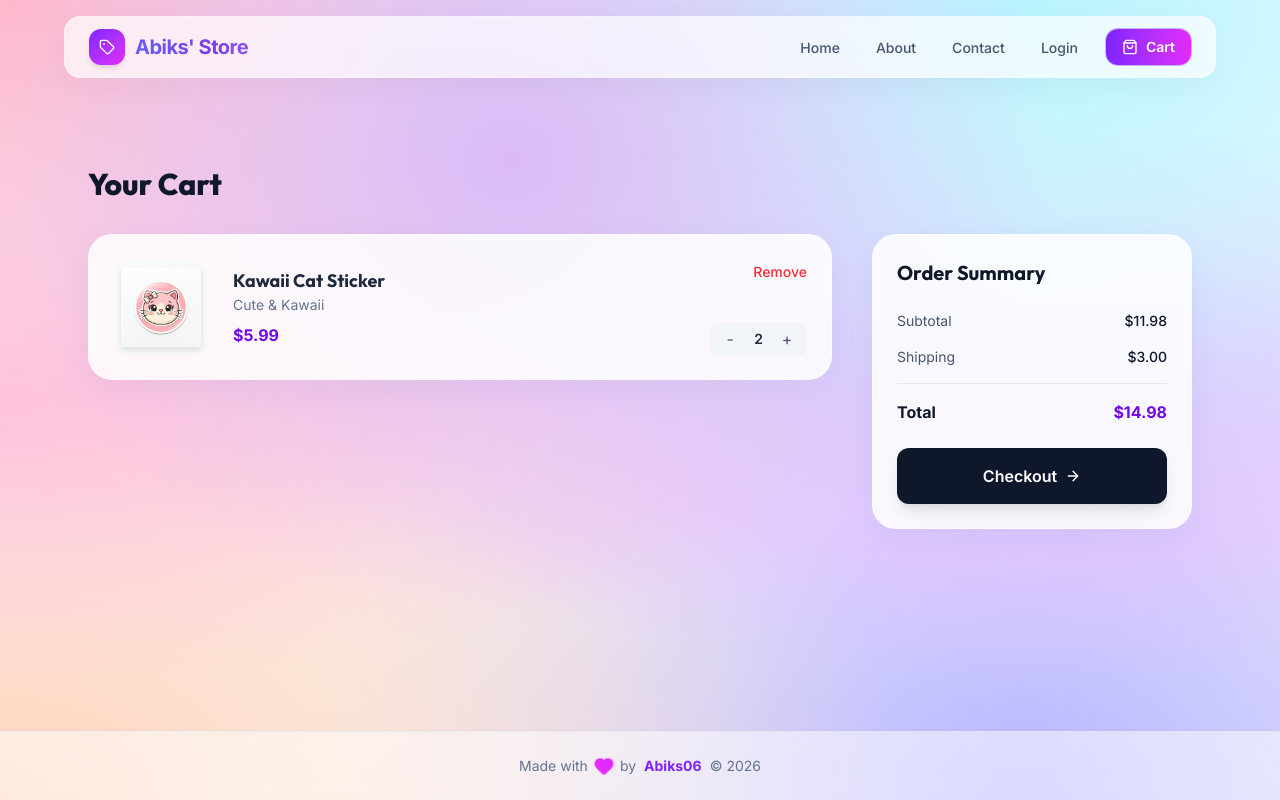
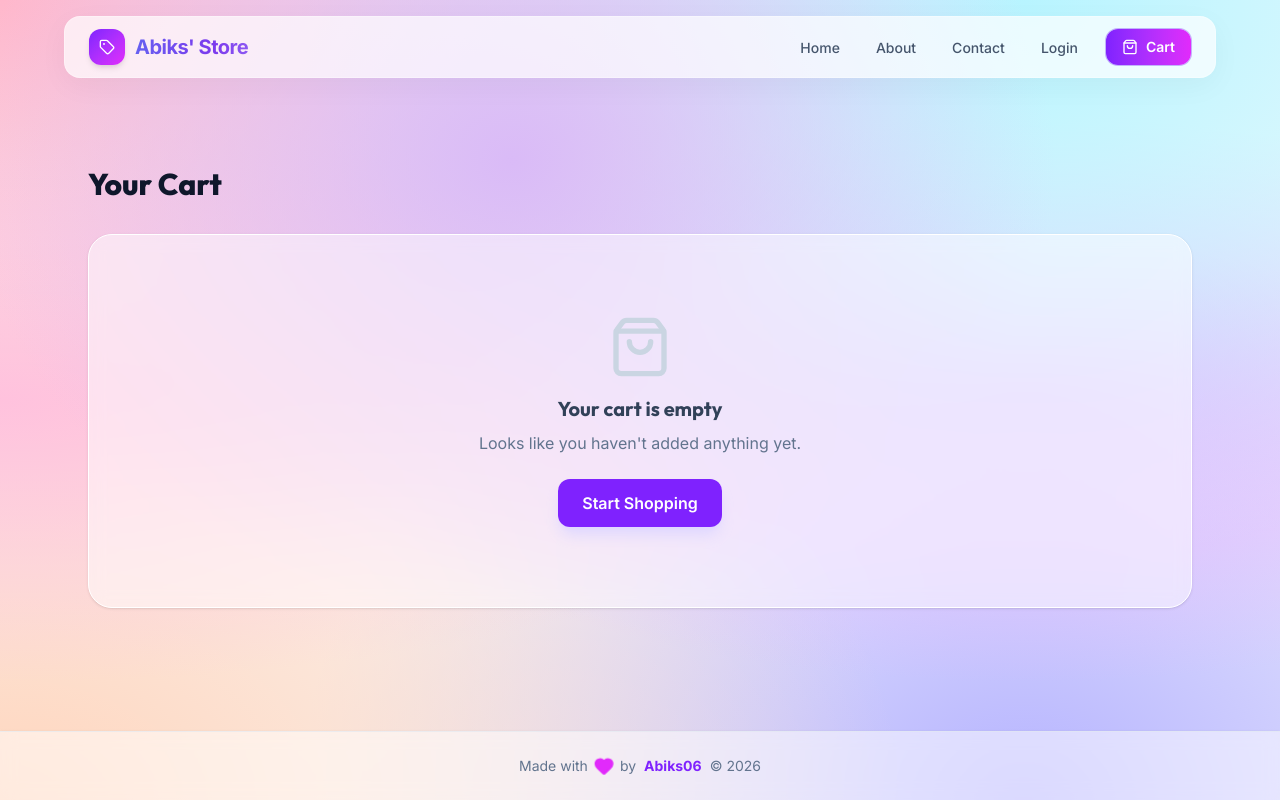
Before and after one commit to Abiks06/easystore-ui, a Next.js app: page /cart in a window 1280 px wide. Built offline with nearby package versions, Linux system fonts and the light colour scheme.

Commit message:
feat: implement storefront layout, cart management system, and interactive product cards

```diff
--- a/package.json
+++ b/package.json
@@ -13,7 +13,9 @@
     "lucide-react": "^1.31.0",
     "next": "16.3.0",
     "react": "19.2.8",
-    "react-dom": "19.2.8"
+    "react-dom": "19.2.8",
+    "react-hot-toast": "^2.6.0",
+    "zustand": "^5.0.15"
   },
   "devDependencies": {
     "@tailwindcss/postcss": "^4",
--- a/src/app/cart/page.tsx
+++ b/src/app/cart/page.tsx
@@ -1,59 +1,124 @@
-import { ShoppingBag, ArrowRight } from "lucide-react";
+"use client";
+
+import { ShoppingBag, ArrowRight, Trash2 } from "lucide-react";
 import Image from "next/image";
+import { useCartStore } from "@/store/useCartStore";
+import toast from "react-hot-toast";
+import Link from "next/link";
+import { useEffect, useState } from "react";
 
 export default function CartPage() {
+  const { cartItems, removeFromCart, updateQuantity, clearCart, getSubtotal } = useCartStore();
+  const [mounted, setMounted] = useState(false);
+
+  useEffect(() => {
+    setMounted(true);
+  }, []);
+
+  const handleCheckout = () => {
+    if (cartItems.length === 0) return;
+
+    // Simulate checkout process
+    toast.success("Order placed successfully!", {
+      icon: '🎉',
+      style: {
+        borderRadius: '12px',
+        background: '#333',
+        color: '#fff',
+      },
+    });
+
+    clearCart();
+  };
+
+  if (!mounted) {
+    return <main className="py-20 px-6 max-w-6xl mx-auto min-h-[70vh]"></main>;
+  }
+
   return (
     <main className="py-20 px-6 max-w-6xl mx-auto min-h-[70vh]">
       <h1 className="text-3xl font-extrabold text-slate-900 mb-8 anim-fade-up">Your Cart</h1>
 
+      {cartItems.length === 0 ? (
+        <div className="flex flex-col items-center justify-center py-20 bg-white/50 backdrop-blur-sm rounded-3xl border border-white shadow-sm">
+          <ShoppingBag className="w-16 h-16 text-slate-300 mb-4" />
+          <h2 className="text-xl font-bold text-slate-700 mb-2">Your cart is empty</h2>
+          <p className="text-slate-500 mb-6">Looks like you haven't added anything yet.</p>
+          <Link href="/" className="px-6 py-3 bg-violet-600 text-white rounded-xl font-semibold shadow-lg shadow-violet-200 hover:scale-105 transition-all">
+            Start Shopping
+          </Link>
+        </div>
+      ) : (
         <div className="flex flex-col lg:flex-row gap-10">
           {/* Cart Items */}
           <div className="flex-1 space-y-6 anim-slide-up">
-          <div className="glass-card rounded-3xl p-6 flex items-center gap-6 relative">
+            {cartItems.map((item) => (
+              <div key={item.productId} className="glass-card rounded-3xl p-6 flex items-center gap-6 relative">
                 <div className="w-24 h-24 bg-slate-50 rounded-2xl flex items-center justify-center p-2">
-              <Image src="/stickers/kawaii-cat.png" alt="Kawaii Cat" width={80} height={80} className="object-contain drop-shadow-md" />
+                  <Image src={item.imageUrl} alt={item.productName} width={80} height={80} className="object-contain drop-shadow-md" />
                 </div>
                 <div className="flex-1">
-              <h3 className="font-bold text-slate-800 text-lg">Kawaii Cat Sticker</h3>
-              <p className="text-sm text-slate-500 mb-2">Cute & Kawaii</p>
-              <p className="font-bold text-violet-700">$5.99</p>
+                  <h3 className="font-bold text-slate-800 text-lg line-clamp-1">{item.productName}</h3>
+                  <p className="text-sm text-slate-500 mb-2">{item.category}</p>
+                  <p className="font-bold text-violet-700">${item.price.toFixed(2)}</p>
                 </div>
                 <div className="absolute top-6 right-6">
-              <button className="text-sm font-medium text-red-500 hover:text-red-700">Remove</button>
+                  <button
+                    onClick={() => removeFromCart(item.productId)}
+                    className="p-2 text-slate-400 hover:text-red-500 hover:bg-red-50 rounded-xl transition-all"
+                    title="Remove item"
+                  >
+                    <Trash2 className="w-4 h-4" />
+                  </button>
                 </div>
                 <div className="absolute bottom-6 right-6 flex items-center gap-3 bg-slate-100 rounded-lg px-2 py-1">
-              <button className="w-6 h-6 flex items-center justify-center text-slate-600 hover:bg-white rounded-md transition-colors">-</button>
-              <span className="text-sm font-semibold">2</span>
-              <button className="w-6 h-6 flex items-center justify-center text-slate-600 hover:bg-white rounded-md transition-colors">+</button>
+                  <button
+                    onClick={() => updateQuantity(item.productId, item.quantity - 1)}
+                    className="w-6 h-6 flex items-center justify-center text-slate-600 hover:bg-white rounded-md transition-colors"
+                  >
+                    -
+                  </button>
+                  <span className="text-sm font-semibold w-4 text-center">{item.quantity}</span>
+                  <button
+                    onClick={() => updateQuantity(item.productId, item.quantity + 1)}
+                    className="w-6 h-6 flex items-center justify-center text-slate-600 hover:bg-white rounded-md transition-colors"
+                  >
+                    +
+                  </button>
                 </div>
               </div>
+            ))}
           </div>
 
           {/* Order Summary */}
           <div className="w-full lg:w-80 anim-fade-up" style={{ animationDelay: "100ms" }}>
-          <div className="glass-card rounded-3xl p-6">
+            <div className="glass-card rounded-3xl p-6 sticky top-24">
               <h2 className="text-xl font-bold text-slate-900 mb-6">Order Summary</h2>
               <div className="space-y-4 text-sm text-slate-600 mb-6">
                 <div className="flex justify-between">
                   <span>Subtotal</span>
-                <span className="font-medium text-slate-900">$11.98</span>
+                  <span className="font-medium text-slate-900">${getSubtotal().toFixed(2)}</span>
                 </div>
                 <div className="flex justify-between">
                   <span>Shipping</span>
-                <span className="font-medium text-slate-900">$3.00</span>
+                  <span className="font-medium text-slate-900">Free</span>
                 </div>
                 <div className="h-px w-full bg-slate-200 my-4" />
                 <div className="flex justify-between text-base">
                   <span className="font-bold text-slate-900">Total</span>
-                <span className="font-bold text-violet-700">$14.98</span>
+                  <span className="font-bold text-violet-700">${getSubtotal().toFixed(2)}</span>
                 </div>
               </div>
-            <button className="w-full flex items-center justify-center gap-2 py-4 bg-slate-900 text-white rounded-xl font-semibold shadow-lg hover:bg-violet-600 hover:shadow-violet-200 transition-all duration-300">
+              <button
+                onClick={handleCheckout}
+                className="w-full flex items-center justify-center gap-2 py-4 bg-slate-900 text-white rounded-xl font-semibold shadow-lg hover:bg-violet-600 hover:shadow-violet-200 transition-all duration-300"
+              >
                 Checkout <ArrowRight className="w-4 h-4" />
               </button>
             </div>
           </div>
         </div>
+      )}
     </main>
   );
 }
--- a/src/app/layout.tsx
+++ b/src/app/layout.tsx
@@ -2,6 +2,7 @@ import type { Metadata } from "next";
 import { Inter, Outfit } from "next/font/google";
 import Header from "@/components/Header";
 import Footer from "@/components/Footer";
+import { Toaster } from "react-hot-toast";
 import "./globals.css";
 
 const inter = Inter({
@@ -32,6 +33,7 @@ export default function RootLayout({
       <body className="min-h-full flex flex-col bg-mesh">
         <Header />
         <main className="flex-1">{children}</main>
+        <Toaster position="bottom-right" />
         <Footer />
       </body>
     </html>
--- a/src/components/Home/ProductCard.tsx
+++ b/src/components/Home/ProductCard.tsx
@@ -3,6 +3,8 @@
 import { motion } from "framer-motion";
 import { ShoppingCart, Star } from "lucide-react";
 import Image from "next/image";
+import { useCartStore } from "@/store/useCartStore";
+import toast from "react-hot-toast";
 
 export interface Product {
   productId: number;
@@ -17,6 +19,19 @@ export interface Product {
 }
 
 export default function ProductCard({ product }: { product: Product }) {
+  const addToCart = useCartStore((state) => state.addToCart);
+
+  const handleAddToCart = () => {
+    addToCart(product);
+    toast.success(`${product.productName} added to cart!`, {
+      style: {
+        borderRadius: '12px',
+        background: '#333',
+        color: '#fff',
+      },
+    });
+  };
+
   return (
     <motion.div
       whileHover={{ y: -8 }}
@@ -64,6 +79,7 @@ export default function ProductCard({ product }: { product: Product }) {
           </span>
           <button
             disabled={!product.inStock}
+            onClick={handleAddToCart}
             className={`w-10 h-10 rounded-2xl flex items-center justify-center shadow-md transition-all duration-300
               ${
                 product.inStock
--- /dev/null
+++ b/src/store/useCartStore.ts
@@ -0,0 +1,70 @@
+import { create } from 'zustand';
+import { persist } from 'zustand/middleware';
+import { Product } from '@/components/Home/ProductCard';
+
+export interface CartItem extends Product {
+  quantity: number;
+}
+
+interface CartStore {
+  cartItems: CartItem[];
+  addToCart: (product: Product) => void;
+  removeFromCart: (productId: number) => void;
+  updateQuantity: (productId: number, quantity: number) => void;
+  clearCart: () => void;
+  getTotalItems: () => number;
+  getSubtotal: () => number;
+}
+
+export const useCartStore = create<CartStore>()(
+  persist(
+    (set, get) => ({
+      cartItems: [],
+
+      addToCart: (product) => {
+        set((state) => {
+          const existingItem = state.cartItems.find(item => item.productId === product.productId);
+          if (existingItem) {
+            return {
+              cartItems: state.cartItems.map(item =>
+                item.productId === product.productId
+                  ? { ...item, quantity: item.quantity + 1 }
+                  : item
+              )
+            };
+          }
+          return { cartItems: [...state.cartItems, { ...product, quantity: 1 }] };
+        });
+      },
+
+      removeFromCart: (productId) => {
+        set((state) => ({
+          cartItems: state.cartItems.filter(item => item.productId !== productId)
+        }));
+      },
+
+      updateQuantity: (productId, quantity) => {
+        set((state) => ({
+          cartItems: state.cartItems.map(item =>
+            item.productId === productId
+              ? { ...item, quantity: Math.max(1, quantity) }
+              : item
+          )
+        }));
+      },
+
+      clearCart: () => set({ cartItems: [] }),
+
+      getTotalItems: () => {
+        return get().cartItems.reduce((total, item) => total + item.quantity, 0);
+      },
+
+      getSubtotal: () => {
+        return get().cartItems.reduce((total, item) => total + (item.price * item.quantity), 0);
+      }
+    }),
+    {
+      name: 'cart-storage',
+    }
+  )
+);
```
Also changed, not shown: src/components/Header.tsx (+15 -2 lines), 1 other file (tests, documents, lock files or other folders). Lines whose indentation alone changed are shown as unchanged.
